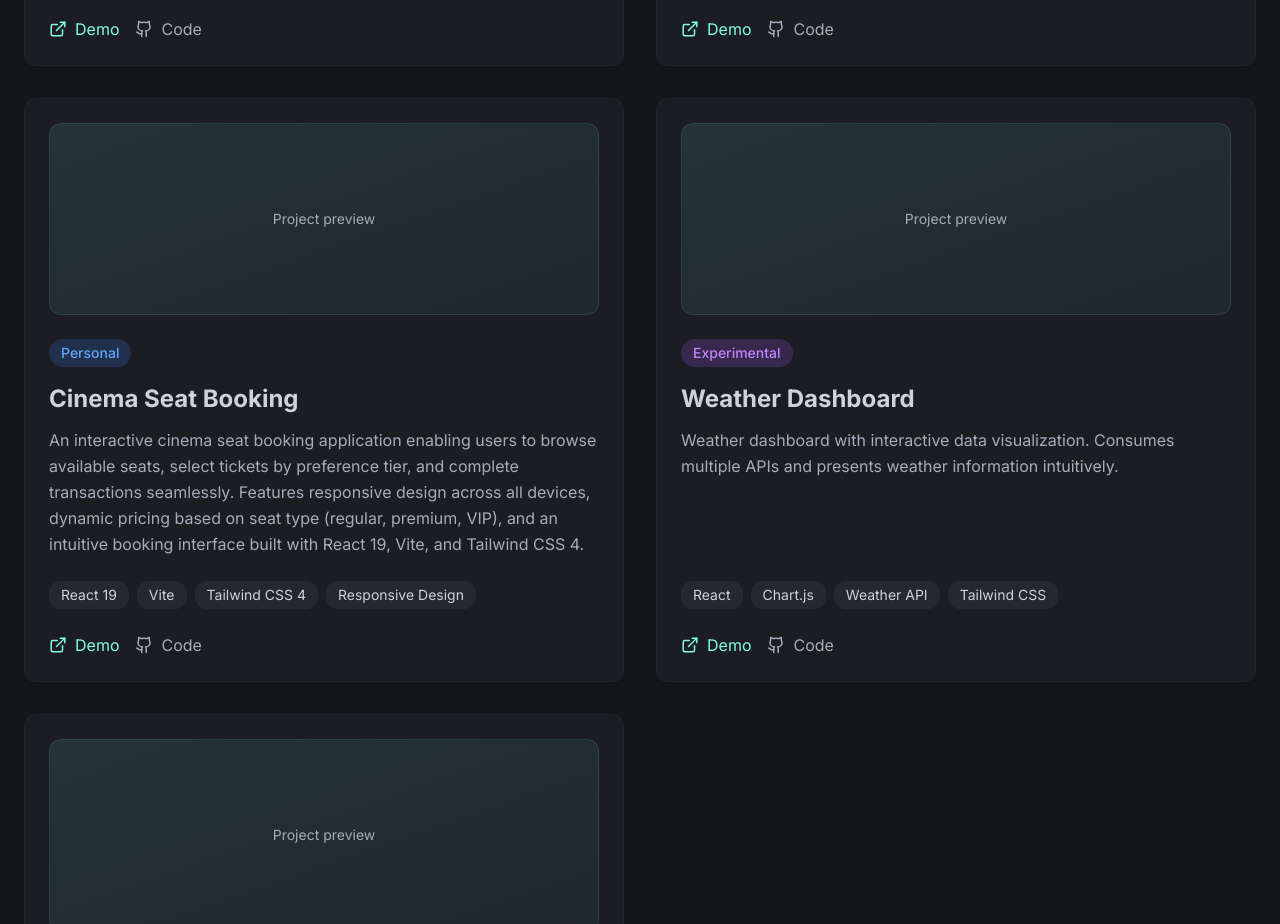
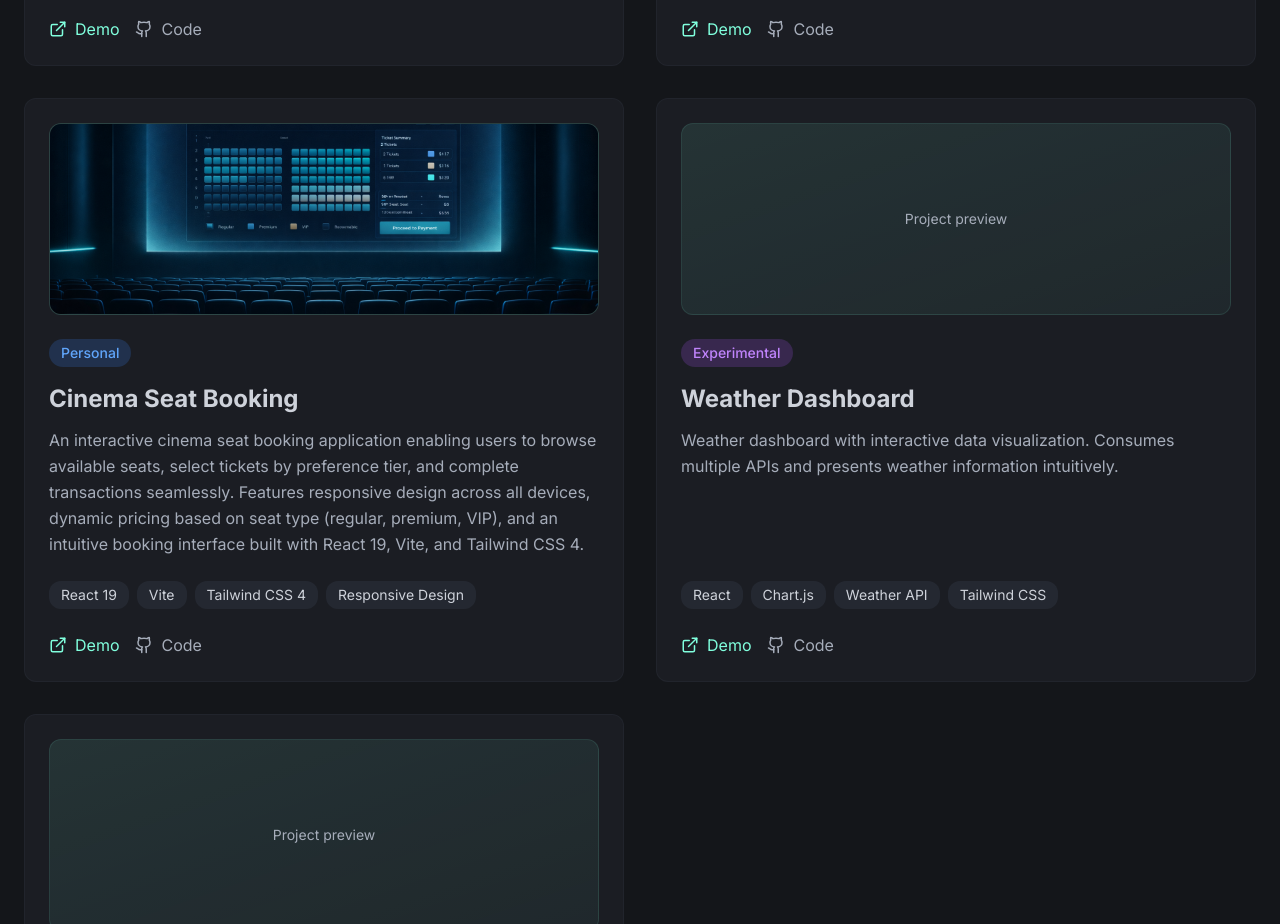
Before and after one commit to RogeMateos/rogemateosportfolio, a React (Vite) app: page / in a window 1280 px wide. Shown: the part 3640-4564 px from the top of the page. Built offline with nearby package versions, Linux system fonts and the light colour scheme; the HTML template or start-up script is replaced by a standard one.

Commit message:
Adding image

```diff
--- a/src/components/Projects.tsx
+++ b/src/components/Projects.tsx
@@ -129,6 +129,13 @@ const Projects = () => {
                         alt="New Testament Meditations App"
                         className="w-full h-full object-cover transition-transform duration-300 hover:scale-110"
                       />
+                    ) : project.title === "Cinema Seat Booking" ? (
+                      <img
+                        src="/images/cinema-tickets.png"
+                        alt="Cinema Seat Booking App"
+                        className="w-full h-full object-cover transition-transform duration-300 hover:scale-110"
+                        style={{objectPosition: "center center"}}
+                      />
                     ) : (
                       <div className="w-full h-full flex items-center justify-center transition-transform duration-300 hover:scale-105">
                         <span className="text-muted text-sm">Project preview</span>
```
Also changed, not shown: public/images/cinema-tickets.png (added).
